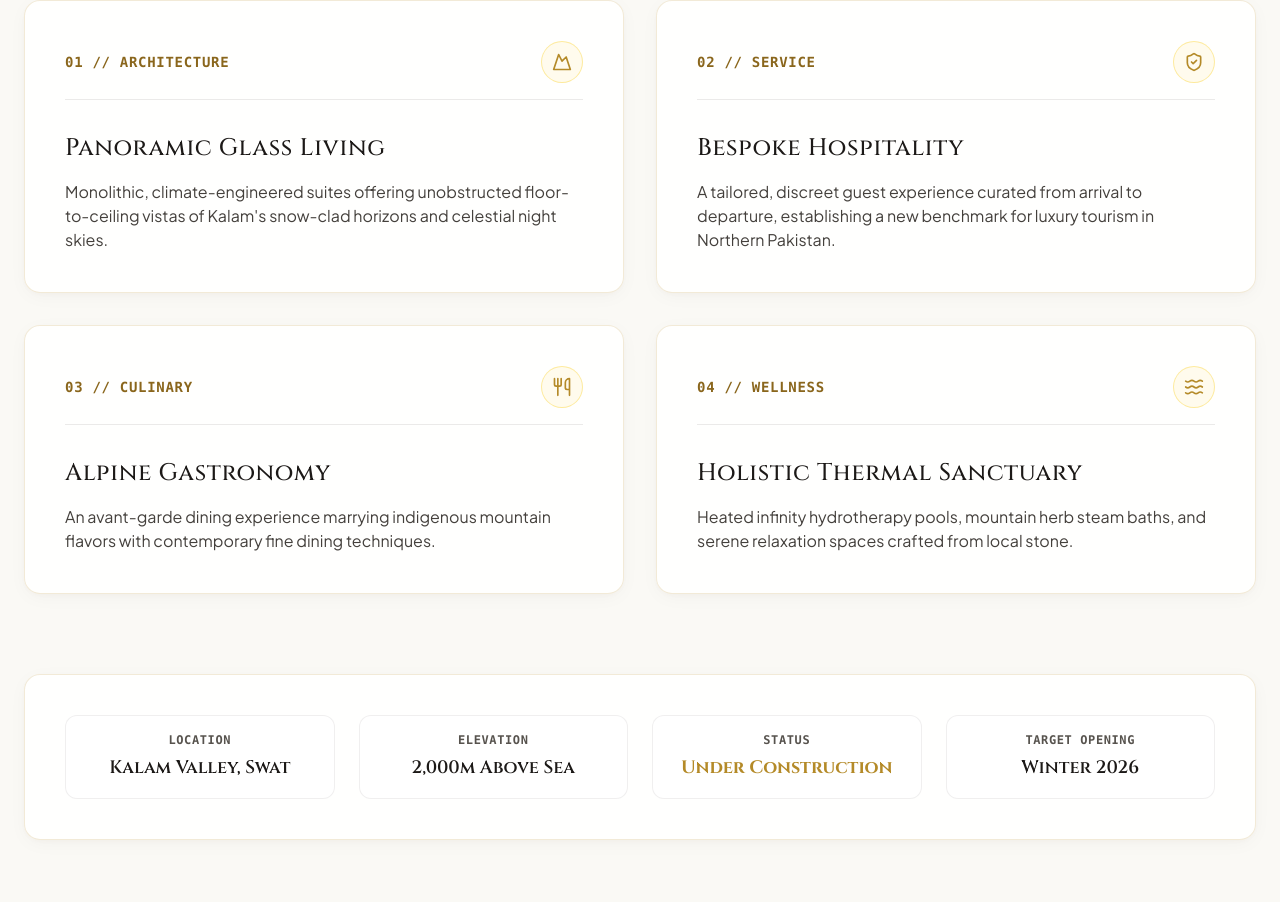
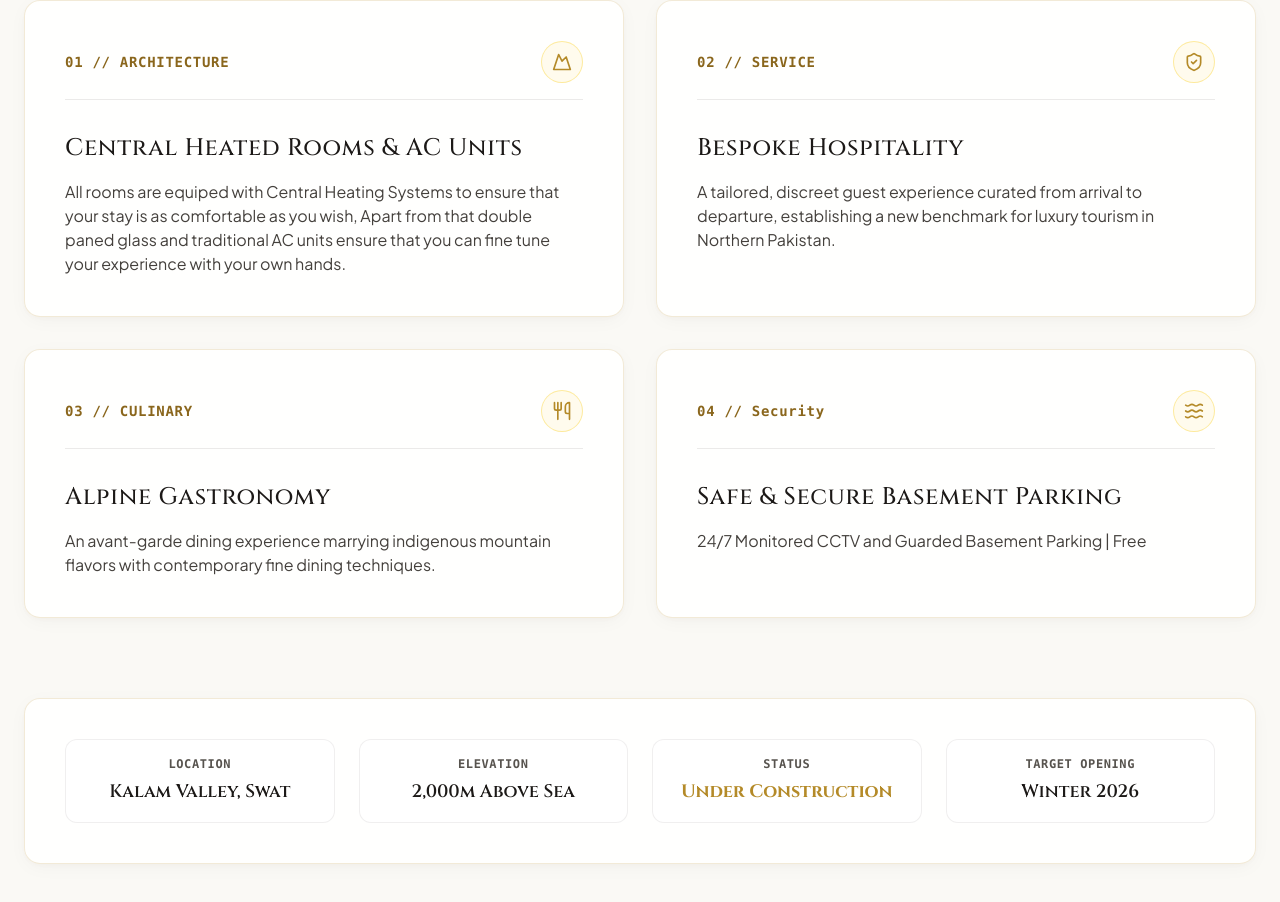
Before and after one commit to hamdankhann1/Polaris-Kalam, a React (Vite) app: page / in a window 1280 px wide. Shown: the part 1797-2699 px from the top of the page. Built offline with nearby package versions, Linux system fonts and the light colour scheme; no server answers.

Commit message:
Changed the writing on the website

```diff
--- a/src/polarisConfig.js
+++ b/src/polarisConfig.js
@@ -87,10 +87,10 @@ export const POLARIS_CONFIG = {
   pillars: [
     {
       number: "01",
-      title: "Panoramic Glass Living",
+      title: "Central Heated Rooms & AC Units",
       category: "ARCHITECTURE",
       description:
-        "Monolithic, climate-engineered suites offering unobstructed floor-to-ceiling vistas of Kalam's snow-clad horizons and celestial night skies.",
+        "All rooms are equiped with Central Heating Systems to ensure that your stay is as comfortable as you wish, Apart from that double paned glass and traditional AC units ensure that you can fine tune your experience with your own hands.",
     },
     {
       number: "02",
@@ -108,10 +108,10 @@ export const POLARIS_CONFIG = {
     },
     {
       number: "04",
-      title: "Holistic Thermal Sanctuary",
-      category: "WELLNESS",
+      title: "Safe & Secure Basement Parking",
+      category: "Security",
       description:
-        "Heated infinity hydrotherapy pools, mountain herb steam baths, and serene relaxation spaces crafted from local stone.",
+        "24/7 Monitored CCTV and Guarded Basement Parking | Free",
     },
   ],
 
```
Also changed, not shown: 1 other file (tests, documents, lock files or other folders).
